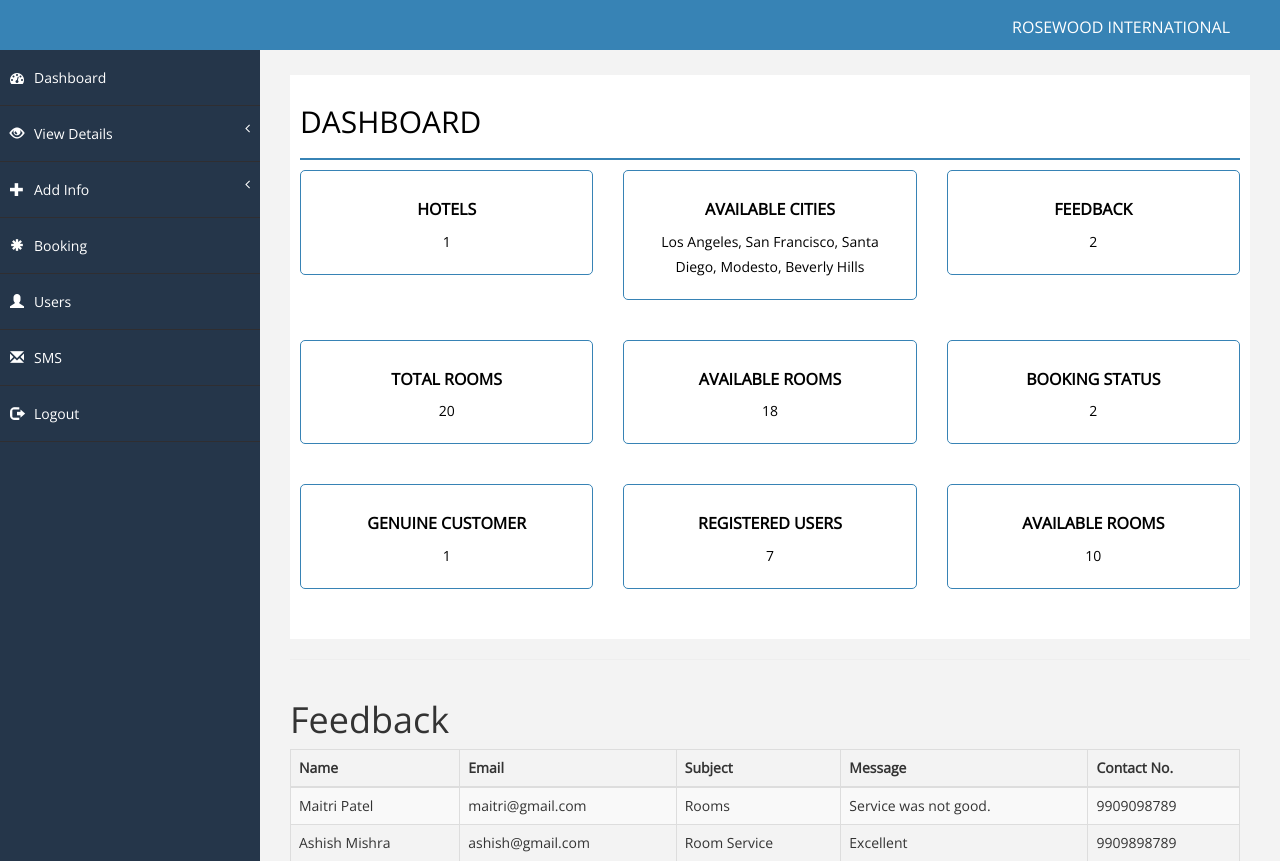
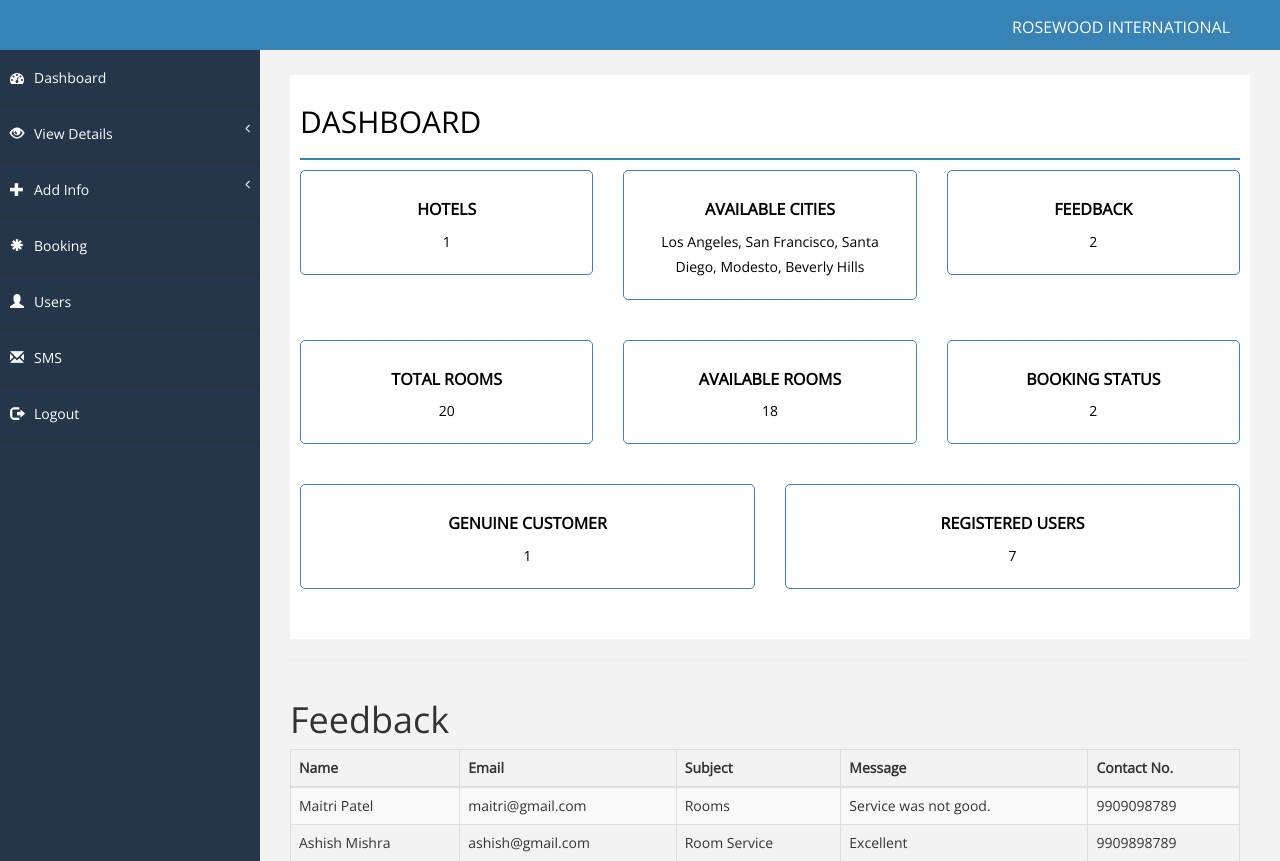
Before and after one commit to sumitprojects/php_booking, a PHP site: page /admin/dashboard.php in a window 1280 px wide. Shown: the top 861 px of the page. Run offline with PHP 8.4, Linux system fonts and the light colour scheme; the visitor is signed in with stand-in values (Sample User, id 1); data comes from the database, SQL or seed files in the repository; data that the repository does not hold is empty.

Commit message:
updated the admin dashboard and other functionality

```diff
--- a/admin/addrooms.php
+++ b/admin/addrooms.php
@@ -27,7 +27,7 @@ if (!empty($_SESSION['room_id']) && $_SESSION['action'] == "update"){
             <label></i>Select City of Hotel:</label>
             <select class="form-control" name="hotel_id">
                 <?php foreach ($hotel_data as $col => $row):?>
-                <option value="<?=$row['hotel_id']?>" <?php if(is_array($data) && $data['hotel_id'] == $row['hotel_id']){ echo "selected";}?>><?=$row['city']?></option>
+                <option value="<?=$row['hotel_id']?>" <?php if(is_array($data) && $data['hotel_id'] == $row['hotel_id']){ echo "selected";}?>><?php echo $row['hotel_name']." in ".$row['city']?></option>
                 <?php endforeach;?>
             </select>
         </div>
--- a/admin/dashboard.php
+++ b/admin/dashboard.php
@@ -79,7 +79,7 @@ $feedbackdata_data = selectalldataby("feedback");
         </div>
         <!-- /. ROW  -->
         <div class="row">
-            <div class="col-md-4">
+            <div class="col-md-6">
                 <div class="main-box mb-dull">
                     <a href="#">
                         <i></i>
@@ -91,23 +91,12 @@ $feedbackdata_data = selectalldataby("feedback");
                     </a>
                 </div>
             </div>
-            <div class="col-md-4">
+            <div class="col-md-6">
                 <div class="main-box mb-dull">
                     <a href="#">
                         <i></i>
                         <h5>Registered Users</h5>
                         <?php echo counttablerows("registration");
-                        ?>
-                    </a>
-                </div>
-            </div>
-            <div class="col-md-4">
-                <div class="main-box mb-dull">
-                    <a href="#">
-                        <i></i>
-                        <h5>Available Rooms</h5>
-                        <?php $avail_room = selectalldatabyid("rooms","booking_status",0);
-                            echo count($avail_room);
                         ?>
                     </a>
                 </div>
```
